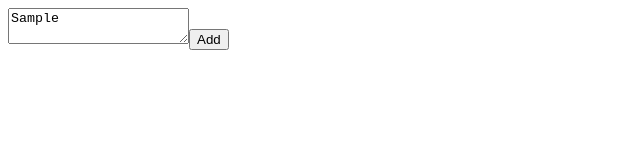
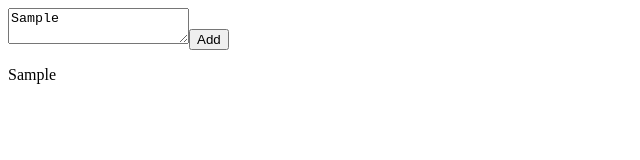
Before and after one commit to Mutotu/note-taker, a React (Vite) app: page / in a window 1280 px wide. Both pictures are taken after typing "Sample" into the empty fields and a click on the input "Add". Shown: the top 160 px of the page, without its empty margins (0-640 px from the left). Built offline with nearby package versions, Linux system fonts and the light colour scheme.

Commit message:
add display list of note

```diff
--- a/src/App.jsx
+++ b/src/App.jsx
@@ -8,7 +8,13 @@ export default () => {
     e.preventDefault();
     setNotes([{ body: input }, ...notes]);
   };
-
+  const display =()=>{
+    return notes.map((note,i)=>{
+      return <p key = {i}>
+        {note.body}
+      </p>
+    })
+  }
   return (
     <div>
       <form onSubmit={handleSubmit}>
@@ -21,6 +27,7 @@ export default () => {
         />
         <input type='submit' value='Add' />
       </form>
+      {display()}
     </div>
   );
 };
```
